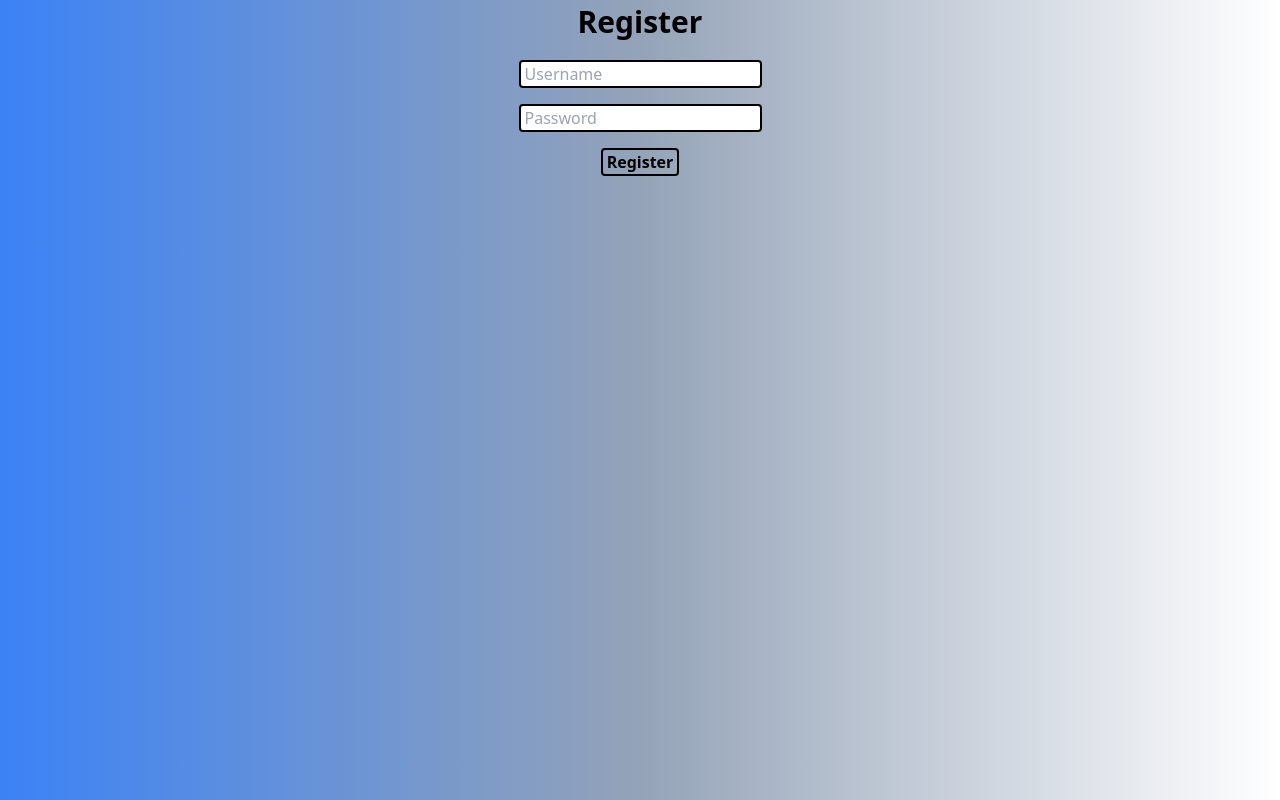
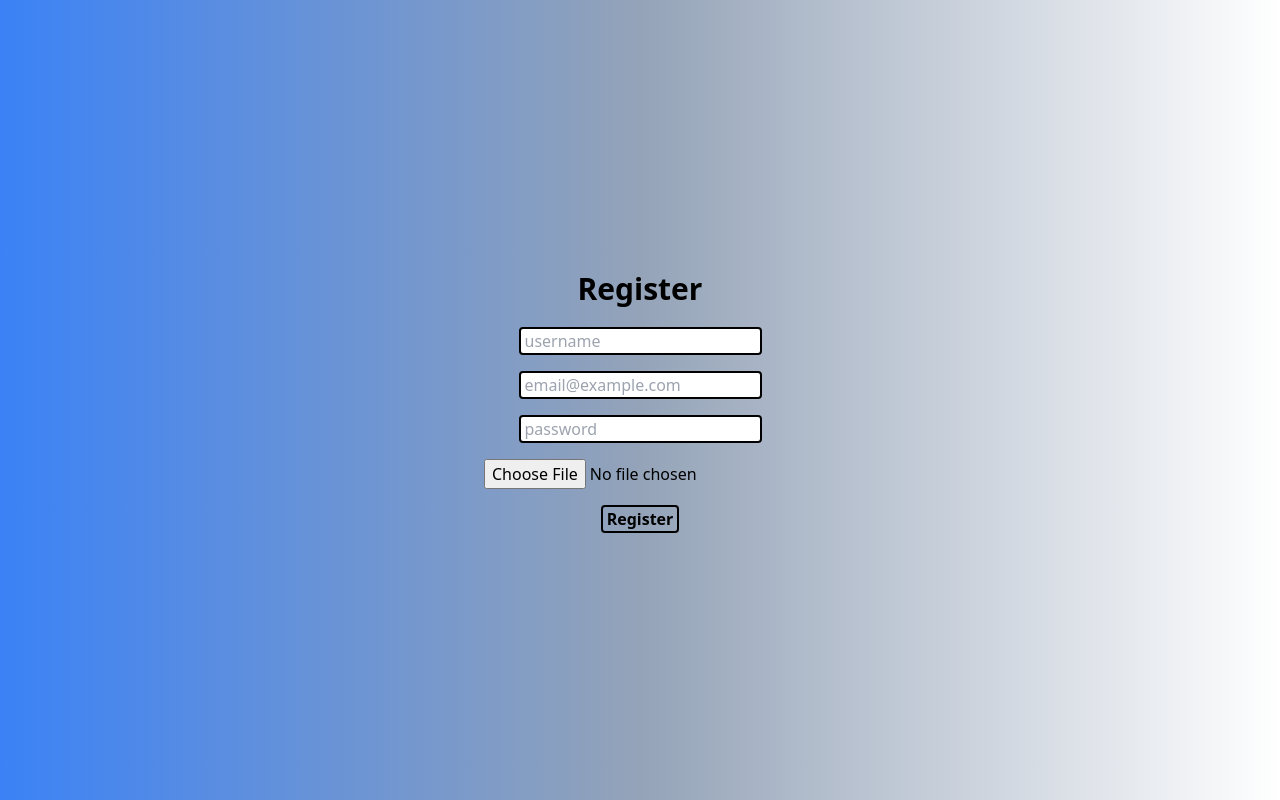
Before and after one commit to tcampbel22/transcendence, a React (Vite) app in the folder frontend/: page /register in a window 1280 px wide. Built offline with nearby package versions, Linux system fonts and the light colour scheme.

Commit message:
register logic improved: email and picture possibility now

```diff
--- a/frontend/src/components/AppRoutes.tsx
+++ b/frontend/src/components/AppRoutes.tsx
@@ -9,13 +9,9 @@ import ButtonGroup from "./ButtonGroup"
 const AppRoutes = () => (
 	<Routes>
 		<Route path="/" element={
-			<div>
+			<div className="flex flex-col justify-center min-h-screen animate-fade-in">
 				<h1 className="font-bold text-5xl">Welcome to Pong</h1>
 				<Login />
-				{/* need to move these some where else, could use navigate(); after a succesfull login */}
-				{/* <Button buttons={buttons}/> */}
-				{/* <h2>Score: {leftScore} - {rightScore}</h2> */}
-				{/* <Pong setLeftScore={setLeftScore} setRightScore={setRightScore} /> */}
 			</div>
 	  	}/>
 		<Route path="/register" element={<Register />} />
--- a/frontend/src/components/ButtonGroup.tsx
+++ b/frontend/src/components/ButtonGroup.tsx
@@ -5,11 +5,11 @@ const Button = () => {
 	const buttons = ["1v1", "Tournament"]
 
 	return (
-		<div className="flex flex-col items-center gap-4 animate-slide-in">
-			<p className="font-semibold text-1xl m-4 animate-fade-in">Choose if you want to play 1v1 or tournament</p>
+		<div className="flex flex-col justify-center items-center gap-4 min-h-screen">
+			<p className="font-semibold text-1xl m-4 animate-fade-in text-3xl">Choose if you want to play 1v1 or tournament</p>
 			{buttons.map((label, i) => (
   				<Link to={`/play/${label}`} key={i}>
-    				<button className="border-2 border-black font-bold rounded px-2 hover:shadow-lg m-2 animate-fade-in">
+    				<button className="border-2 border-black font-bold rounded px-2 hover:shadow-lg m-2 animate-fade-in text-2xl">
      			 		{label}
    					 </button>
   				</Link>
--- a/frontend/src/components/Login.tsx
+++ b/frontend/src/components/Login.tsx
@@ -12,7 +12,7 @@ const Login = () => {
 	const handleSubmit = async (e: React.FormEvent) => {
 		e.preventDefault()
 
-		console.log("uname:", username)
+		console.log("uname:", username) //testing purposes
 		console.log("pword:", password)
 
 		const loginInput = {
@@ -20,9 +20,10 @@ const Login = () => {
 			password,
 		}
 		try {
+			//uncomment these when database is connected to the frontend
 			// const response = await axios.post("/api/login", loginInput)
-
 			// console.log("logged in succesfully", response.data)
+			navigate('/mainpage')
 		} catch (error: any) {
 			console.error("Error:", error.response?.data || error.message);
 			setLoginError(error.response?.data?.message || "invalid username or password")
@@ -30,14 +31,12 @@ const Login = () => {
 		}
 		setPassword('')
 		setUsername('')
-		console.log("great success, lets play the game")
-		navigate('/mainpage')
 	}
 
   	return (
-		<div>
-		<h1 className='font-bold text-3xl m-5'>Login</h1>
-		<form className="flex flex-col items-center gap-4" onSubmit={handleSubmit}>
+		<div className='flex flex-col justify-center items-center gap-4'>
+		<h1 className='font-bold text-3xl m-5 animate-fade-in'>Login</h1>
+		<form className="flex flex-col items-center gap-4 animate-slide-in" onSubmit={handleSubmit}>
 			<input 	type="text"
 					placeholder="Username"
 					className='border-2 border-black px-1 rounded w-auto focus:outline-none'
--- a/frontend/src/components/Register.tsx
+++ b/frontend/src/components/Register.tsx
@@ -5,54 +5,109 @@ import axios from 'axios'
 const Register = () => {
 	const [username, setUsername] = useState('')
   	const [password, setPassword] = useState('')
+	const [email, setEmail] = useState('')
 	const [registered, setRegistered] = useState(false)
+	const [image, setImage] = useState<File | null>(null)
+	const [preview, setPreview] = useState<string | null>(null)
 	const navigate = useNavigate();
-	//handles the submit and keeps the webpage unrefreshed - stuff goes eventually to backend.
-	//async so we can use await inside it - needed for fetch
-	// prevenetDefault keeps the page from doing default action which is refreshing
+
+	const registerUser = async () => {
+
+		console.log("user registered!");
+		console.log("Username:", username);
+		console.log("Password:", password);
+		console.log("email:", email);
+
+		const payload = {
+			username,
+			email,
+			password,
+		};
+
+		const response = await axios.post('/api/register', payload)
+		return response.data.userId
+	}
+
+	const uploadProfileImage = async (userId: string) => {
+		const formData = new FormData()
+		if (!image) return
+		formData.append("image", image)
+
+		try {
+			const response = await axios.post('/api/users/userId/image', image) //the post location might change
+			console.log("Profile image uploaded:", response.data);
+
+		} catch (error: any) {
+			console.error("Image upload failed:", error.response?.data || error.message);
+		}
+	}
+
 	const handleSubmit = async (e: React.FormEvent) => {
 		e.preventDefault()
 
-		console.log("Form submitted!");
-  		console.log("Username:", username);
-  		console.log("Password:", password);
 
-		const payload = {
-			username,
-			password,
-		};
 		try {
-			const response = await axios.post("/api/register", payload);
+			const userId = await registerUser()
 
-			console.log("Success:", response.data);
+			if (image) {
+				uploadProfileImage(userId)
+			}
 
 			setRegistered(true);
 			setTimeout(() => {
 			  navigate('/');
 			}, 1500);
 		} catch (error: any) {
-			console.error("Error:", error.response?.data || error.message);
+			// console.error("Error:", error.response?.data || error.message);
+			navigate('/');
 		}
 	}
 
 	return (
-	<div className="flex flex-col items-center gap-4 bg-gradient-moving bg-[length:200%_200%] animate-bg-pan min-h-screen">
+	<div className="flex flex-col justify-center items-center gap-4 min-h-screen">
 		<h1 className="text-3xl m-1 items-center opacity-0 animate-fade-in delay-700 font-semibold">Register</h1>
 		<div className='animate-slide-in'>
 			<form className="flex flex-col items-center gap-4" onSubmit={handleSubmit}>
 				<input 	type="text"
-						placeholder="Username"
+						placeholder="username"
 						autoComplete="new-username"
 						className='border-2 border-black px-1 rounded w-auto focus:outline-none'
 						value={username}
 						onChange={(e) => setUsername(e.target.value)}
 				/>
+				<input 	type="email"
+						placeholder="email@example.com"
+						autoComplete="new-email"
+						className='border-2 border-black px-1 rounded w-auto focus:outline-none'
+						value={email}
+						onChange={(e) => setEmail(e.target.value)}
+				/>
 				<input 	type="password"
-						placeholder="Password"
+						placeholder="password"
 						autoComplete="new-password"
 						className='border-2 border-black px-1 rounded w-auto focus:outline-none'
 						value={password}
 						onChange={(e) => setPassword(e.target.value)}
+				/>
+				{preview && (
+					<div className="w-24 h-24 rounded-full overflow-hidden border-2 border-blue-500 shadow-md">
+						<img
+							src={preview}
+							alt="Profile Preview"
+							className="w-full h-full object-cover"
+						/>
+					</div>
+				)}
+				<input 	type="file"
+						accept='image/*'
+						onChange={(e) => {const file = e.target.files?.[0]
+							if (file) {
+								setImage(file)
+								setPreview(URL.createObjectURL(file))
+							}
+						}}
+						className=''
+
 				/>
 				<button  type="submit" className='border-2 border-black font-bold rounded px-1 hover:shadow-lg '>Register</button>
 				{registered && (
```
